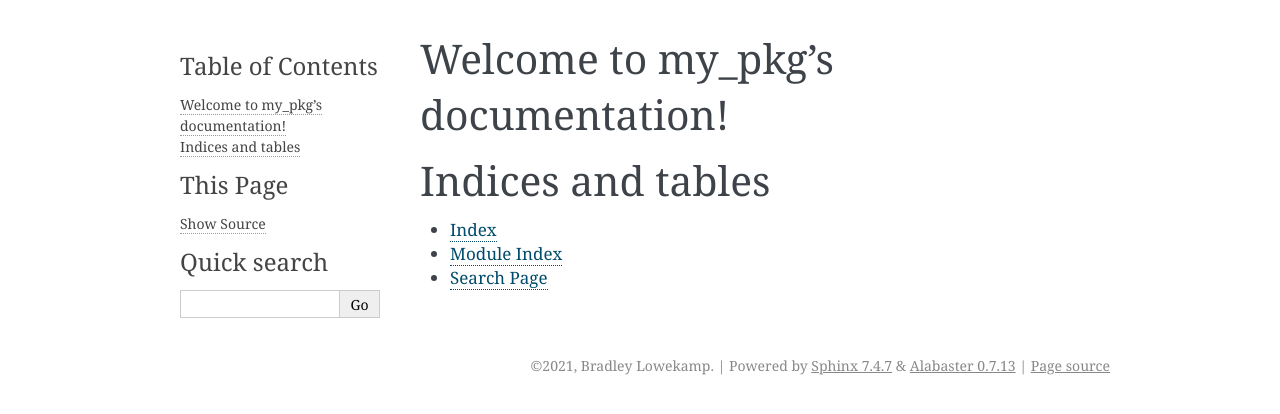
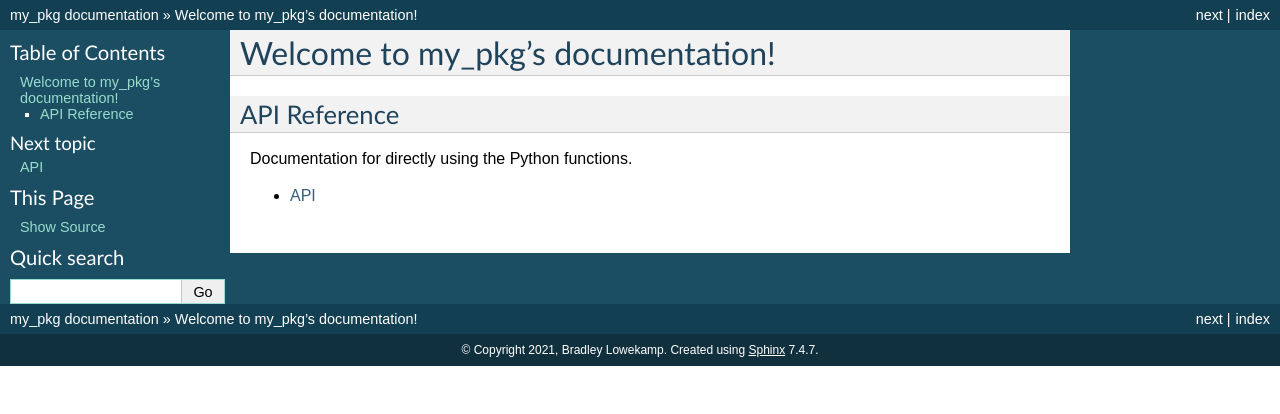
Before and after one commit to niaid/rap_sitkCore, a Sphinx documentation site: the page built from docs/index.rst, in a window 1280 px wide. Shown: the top 414 px of the page. Built offline with Sphinx 7.4.7, drawn with Linux system fonts in a browser that asks for light colours.

Commit message:
Enable sphinx auto-docs for python api

```diff
--- /dev/null
+++ b/docs/api.rst
@@ -0,0 +1,8 @@
+API
+===
+
+.. automodule:: my_pkg
+    :members:
+
+.. automodule:: my_pkg._util
+    :members:
--- a/docs/conf.py
+++ b/docs/conf.py
@@ -28,6 +28,7 @@ author = 'Bradley Lowekamp'
 # extensions coming with Sphinx (named 'sphinx.ext.*') or your custom
 # ones.
 extensions = [
+    'sphinx.ext.autodoc',
 ]
 
 # Add any paths that contain templates here, relative to this directory.
@@ -44,7 +45,7 @@ exclude_patterns = ['_build', 'Thumbs.db', '.DS_Store']
 # The theme to use for HTML and HTML Help pages.  See the documentation for
 # a list of builtin themes.
 #
-html_theme = 'alabaster'
+html_theme = 'default'
 
 # Add any paths that contain custom static files (such as style sheets) here,
 # relative to this directory. They are copied after the builtin static files,
--- a/docs/index.rst
+++ b/docs/index.rst
@@ -11,10 +11,12 @@ Welcome to my_pkg's documentation!
    :caption: Contents:
 
 
+API Reference
+-------------
 
-Indices and tables
-==================
+Documentation for directly using the Python functions.
 
-* :ref:`genindex`
-* :ref:`modindex`
-* :ref:`search`
+.. toctree::
+   :maxdepth: 2
+
+   api
```
